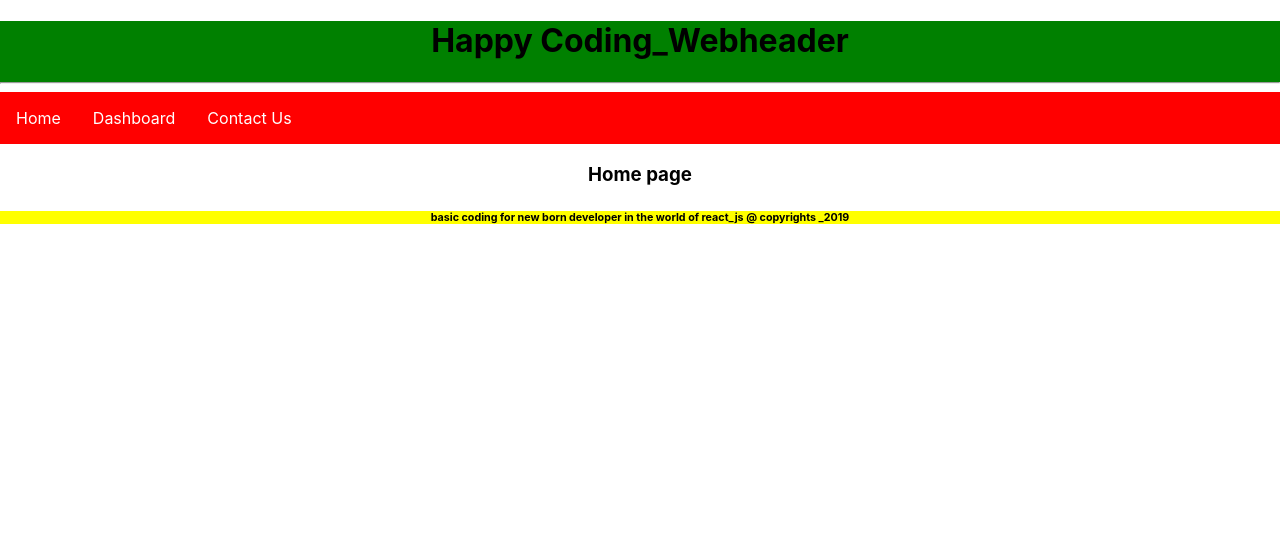
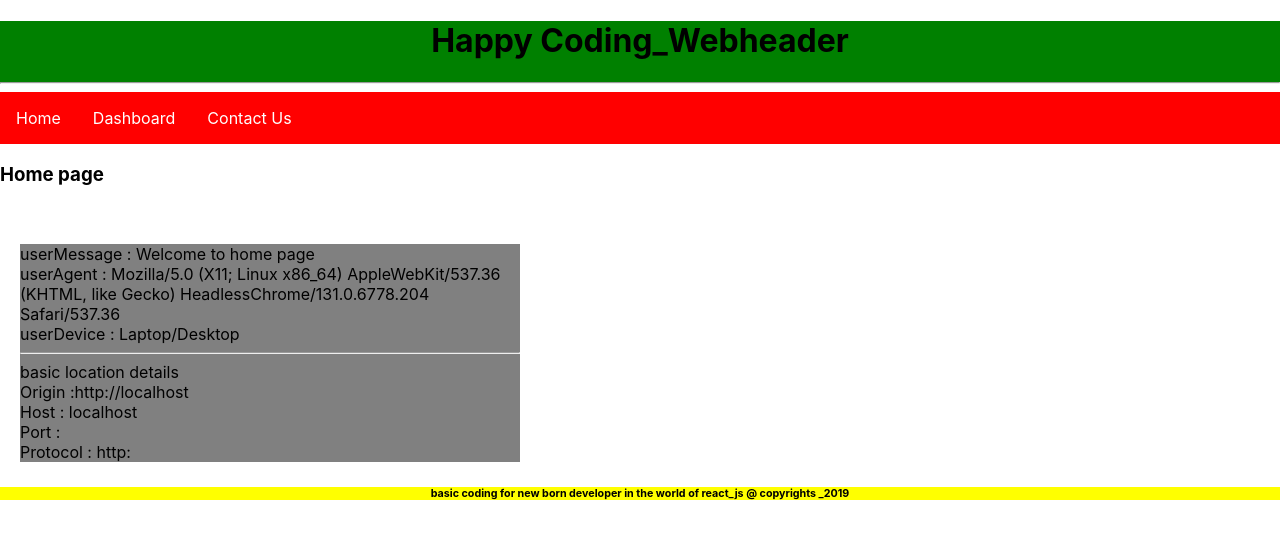
Before and after one commit to coderaudi/react_basic_quick_start, a React (Create React App) app: page / in a window 1280 px wide. Shown: the top 538 px of the page. Built offline with nearby package versions, Linux system fonts and the light colour scheme.

Commit message:
homepage

```diff
--- a/src/App.css
+++ b/src/App.css
@@ -1,5 +1,5 @@
 .App {
-  text-align: center;
+  /* text-align: left; */
 }
 
 .App-logo {
--- a/src/components/footer.js
+++ b/src/components/footer.js
@@ -4,7 +4,7 @@ class Footer extends Component {
 
     render() {
         return (
-            <div style={{ background: "yellow" }}>
+            <div style={{ background: "yellow", textAlign: "center" }}>
                 <h6>basic coding for new born developer in the world of react_js @ copyrights _2019</h6>
             </div>
         );
--- a/src/components/header.js
+++ b/src/components/header.js
@@ -5,7 +5,7 @@ class Header extends Component {
     render() {
         return (
             <div>
-                <div style={{ background: "green" }} >
+                <div style={{ background: "green", textAlign: "center" }} >
                     <h1>Happy Coding_Webheader</h1>
                     <hr />
 
--- a/src/routes/homepage.js
+++ b/src/routes/homepage.js
@@ -1,10 +1,52 @@
 import React, { Component } from 'react';
 
 class Homepage extends Component {
+
+    constructor(props) {
+        super(props);
+
+        this.state = {
+            userMessage: "Welcome to home page",
+            userAgent: "",
+            userDevice: "",
+            locationData: null
+        }
+    }
+
+    componentDidMount() {
+        let isMobile = /iPhone|iPad|iPod|Android/i.test(navigator.userAgent);
+        console.log(window.location);
+        this.setState({
+            userAgent: navigator.userAgent,
+            userDevice: isMobile ? "Mobile" : "Laptop/Desktop",
+            locationData: window.location
+        })
+
+    }
+
     render() {
+        let myLocation = this.state.locationData;
         return (
             <div>
-                <h3>Home page</h3>
+                <h3>Home page</h3><br />
+                <div style={{ background: "gray", margin: "20px", width: "500px" }}>
+
+                    userMessage :  {this.state.userMessage} <br />
+                    userAgent : {this.state.userAgent} <br />
+                    userDevice : {this.state.userDevice}
+                    <hr />
+                    basic location details
+                    {myLocation ?
+                        <div>
+                            Origin :{myLocation.origin} <br />
+                            Host : {myLocation.host} <br />
+
+                            Port : {myLocation.port} <br />
+
+                            Protocol : {myLocation.protocol} <br />
+
+                        </div> : "No location Data"}
+                </div>
             </div>
         );
     }
```
